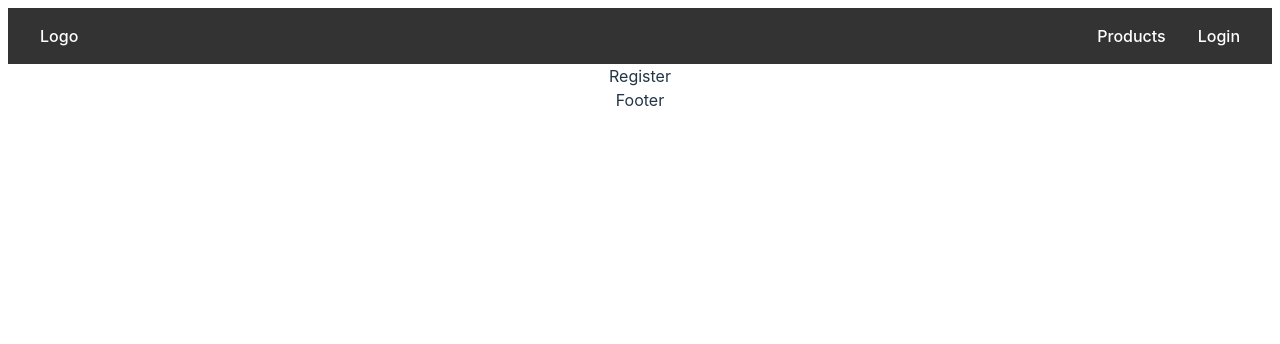
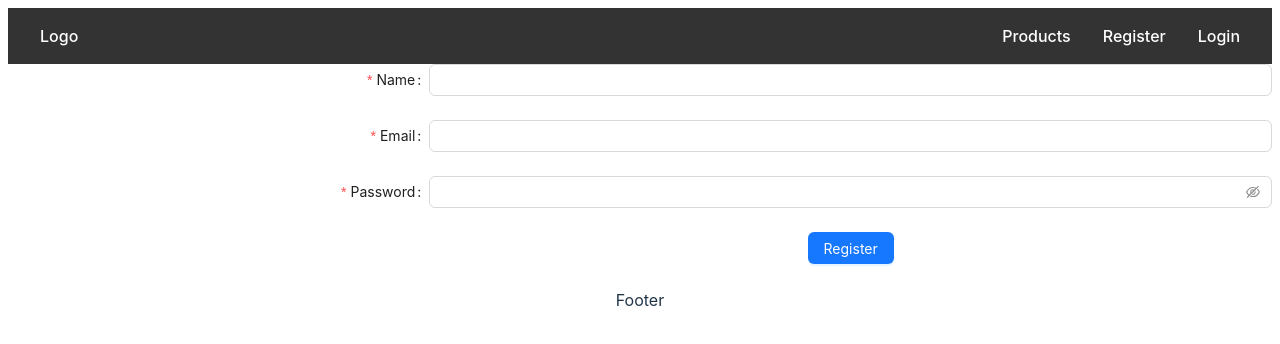
Before and after one commit to sentobc13/Proyecto-ecommerce-react, a React (Vite) app: page /register in a window 1280 px wide. Shown: the top 344 px of the page. Built offline with nearby package versions, Linux system fonts and the light colour scheme.

Commit message:
register funcionando

```diff
--- a/src/App.jsx
+++ b/src/App.jsx
@@ -1,5 +1,6 @@
 import { BrowserRouter, Routes, Route } from 'react-router-dom'
 import './App.css'
+// import './App.scss';
 import Header from './components/Header/Header'
 import Footer from './components/Footer/Footer'
 import Login from './components/Login/Login'
--- /dev/null
+++ b/src/App.scss
@@ -0,0 +1,26 @@
+
+@import './colors.scss';
+
+body {
+  background-color: $background-color;
+  color: $text-color;
+  font-family: 'Arial', sans-serif;
+}
+
+.menu {
+  background-color: $primary-color;
+  a {
+    color: $text-color;
+    &:hover {
+      color: $secondary-color;
+    }
+  }
+}
+
+.button {
+  background-color: $button-color;
+  color: white;
+  &:hover {
+    background-color: $button-hover-color;
+  }
+}
--- a/src/components/Header/Header.jsx
+++ b/src/components/Header/Header.jsx
@@ -40,17 +40,19 @@ const Header = () => {
             <span>
               <Link to='/cart'>Cart<Badge count={cart.length} size='small'><ShoppingCartOutlined/></Badge></Link>
             </span>
-            <span>
-              <Link to='/register'>Register</Link>
-            </span>
             <span onClick={logoutUser}>
               <Link to="/">Logout</Link>
             </span>
           </>
         ) : (
+          <>
+            <span>
+              <Link to='/register'>Register</Link>
+            </span>
           <span>
             <Link to="/login">Login</Link>
           </span>
+          </>
         )}
       </div>
     </nav>
--- a/src/components/Register/Register.jsx
+++ b/src/components/Register/Register.jsx
@@ -1,9 +1,64 @@
-import React from 'react'
+import { useContext } from 'react';
+import { UserContext } from '../../context/UserContext/UserState';
+import { Button, Form, Input } from 'antd';
+import { useNavigate } from 'react-router-dom';
 
 const Register = () => {
+  const { register } = useContext(UserContext);
+  const navigate = useNavigate();
+
+  const onFinish = (values) => {
+    register(values);
+    navigate("/login");
+  };
+
+  const onFinishFailed = (errorInfo) => {
+    console.log("Failed:", errorInfo);
+  };
+
   return (
-    <div>Register</div>
-  )
-}
+    <div className="container">
+      <Form
+        name="register"
+        labelCol={{ span: 8 }}
+        wrapperCol={{ span: 16 }}
+        initialValues={{ remember: true }}
+        onFinish={onFinish}
+        onFinishFailed={onFinishFailed}
+        autoComplete="on"
+      >
+        <Form.Item
+          label="Name"
+          name="name"
+          rules={[{ required: true, message: "Please input your name!" }]}
+        >
+          <Input />
+        </Form.Item>
 
-export default Register
+        <Form.Item
+          label="Email"
+          name="email"
+          rules={[{ required: true, message: "Please input your email!", type: 'email' }]}
+        >
+          <Input />
+        </Form.Item>
+
+        <Form.Item
+          label="Password"
+          name="password"
+          rules={[{ required: true, message: "Please input your password!" }]}
+        >
+          <Input.Password />
+        </Form.Item>
+
+        <Form.Item wrapperCol={{ offset: 8, span: 16 }}>
+          <Button type="primary" htmlType="submit">
+            Register
+          </Button>
+        </Form.Item>
+      </Form>
+    </div>
+  );
+};
+
+export default Register;
--- a/src/context/UserContext/UserReducer.js
+++ b/src/context/UserContext/UserReducer.js
@@ -4,6 +4,10 @@ const users = (state, action) => {
             return {
                 ...state,
                 token: action.payload.token,
+            };
+        case "REGISTER":
+            return {
+                ...state,
             };
         case "GET_USER_INFO":
             return {
--- a/src/context/UserContext/UserState.jsx
+++ b/src/context/UserContext/UserState.jsx
@@ -24,24 +24,36 @@ export const UserProvider = ({ children }) => {
                 type: "LOGIN",
                 payload: res.data,
             });
-            console.log('hola');
 
             if (res.data) {
-                console.log(res.data.token);
                 localStorage.setItem("token", res.data.token);
             }
         } catch (error) {
-            console.log('adios');
 
             console.error(error);
         }
-    };
+    }
+
+    const register = async (user) => {
+        try {
+            const res = await axios.post(API_URL + "/", user);
+            dispatch({
+                type: "REGISTER",
+                payload: res.data,
+            });
+
+            return res.data
+
+        } catch (error) {
+
+            console.error(error);
+        }
+    }
+
     const getUserInfo = async () => {
         const token = localStorage.getItem("token");
-        console.log('token');
         try {
-            const res = await axios.get(
-                API_URL + "/",
+            const res = await axios.get(API_URL + "/",
                 {
                     headers: {
                         authorization: token,
@@ -57,6 +69,7 @@ export const UserProvider = ({ children }) => {
             console.error(error);
         }
     }
+
     const logout = async () => {
         const token = localStorage.getItem("token");
         const res = await axios.delete(API_URL + "/logout",
@@ -80,6 +93,7 @@ export const UserProvider = ({ children }) => {
                 token: state.token,
                 user: state.user,
                 login,
+                register,
                 getUserInfo,
                 logout
             }}
```
Also changed, not shown: src/colors.scss (+7 -0 lines), src/components/Footer/Footer.scss (+19 -0 lines), src/components/Header/Header.scss (+14 -0 lines).
